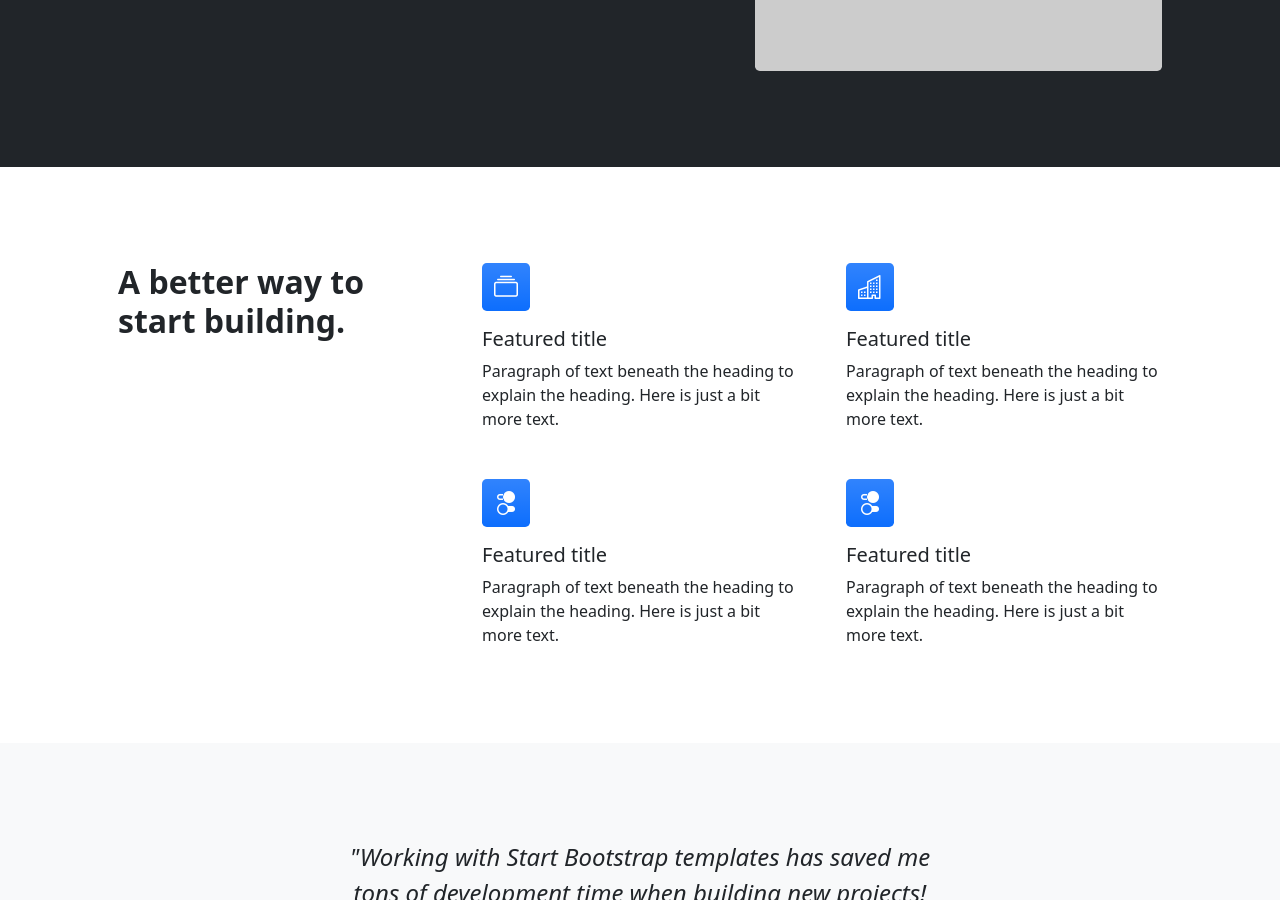
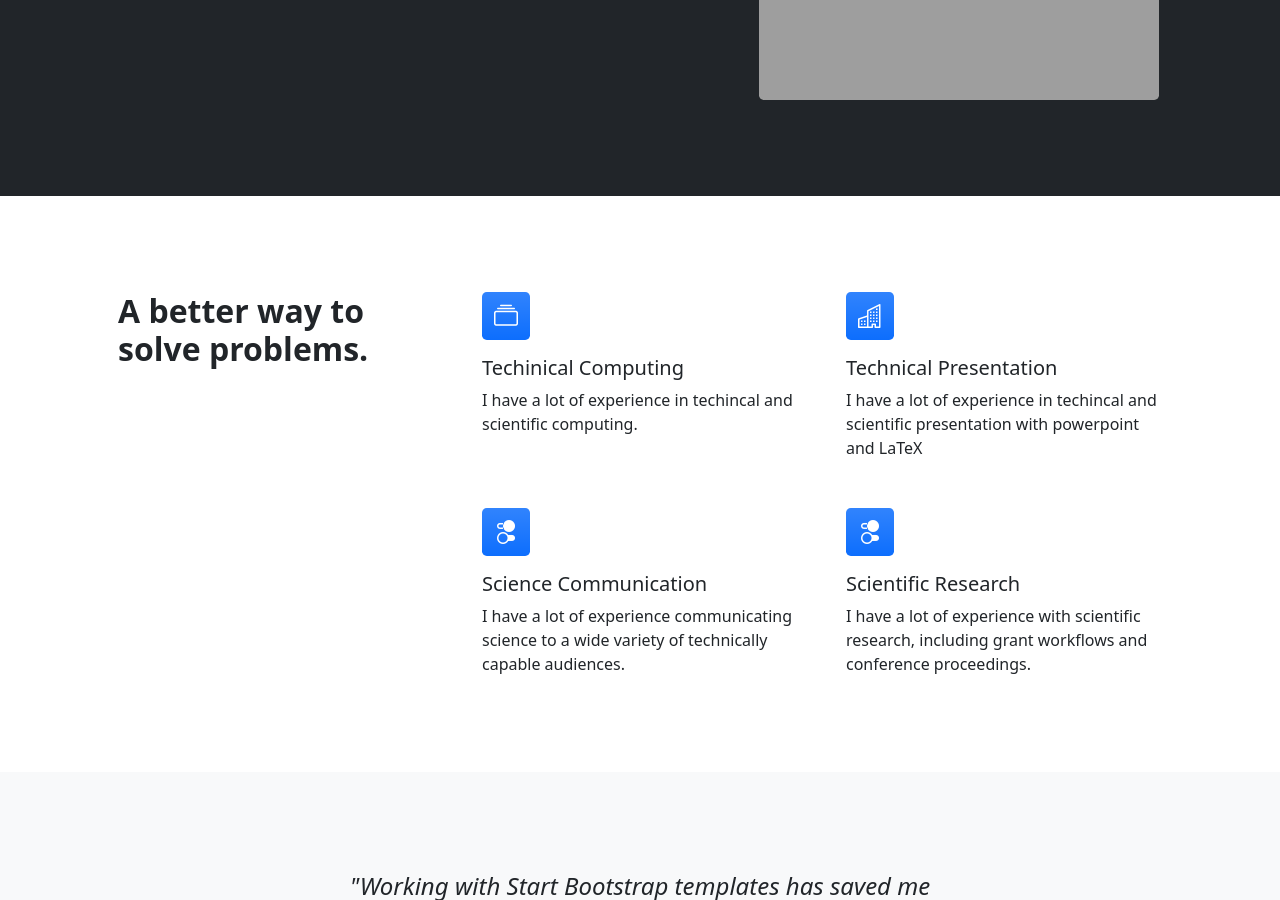
Before and after one commit to NonDairyNeutrino/nondairyneutrino.github.io, a Jekyll site: the page docs/index.html, which Jekyll copies as it is, in a window 1280 px wide and 900 px high, scrolled down 352 px. Built offline with Jekyll 4.4.1, drawn with Linux system fonts in a browser that asks for light colours.

Commit message:
update features section and add picture

```diff
--- a/docs/index.html
+++ b/docs/index.html
@@ -59,7 +59,7 @@
                                 </div> -->
                             </div>
                         </div>
-                        <div class="col-xl-5 col-xxl-6 d-none d-xl-block text-center"><img class="img-fluid rounded-3 my-5" src="https://dummyimage.com/600x400/343a40/6c757d" alt="..." /></div>
+                        <div class="col-xl-5 col-xxl-6 d-none d-xl-block text-center"><img class="img-fluid rounded-3 my-5" src="https://nondairyneutrino.github.io/profile.jpg" alt="..." /></div>
                     </div>
                 </div>
             </header>
@@ -67,28 +67,28 @@
             <section class="py-5" id="features">
                 <div class="container px-5 my-5">
                     <div class="row gx-5">
-                        <div class="col-lg-4 mb-5 mb-lg-0"><h2 class="fw-bolder mb-0">A better way to start building.</h2></div>
+                        <div class="col-lg-4 mb-5 mb-lg-0"><h2 class="fw-bolder mb-0">A better way to solve problems.</h2></div>
                         <div class="col-lg-8">
                             <div class="row gx-5 row-cols-1 row-cols-md-2">
                                 <div class="col mb-5 h-100">
                                     <div class="feature bg-primary bg-gradient text-white rounded-3 mb-3"><i class="bi bi-collection"></i></div>
-                                    <h2 class="h5">Featured title</h2>
-                                    <p class="mb-0">Paragraph of text beneath the heading to explain the heading. Here is just a bit more text.</p>
+                                    <h2 class="h5">Techinical Computing</h2>
+                                    <p class="mb-0">I have a lot of experience in techincal and scientific computing.</p>
                                 </div>
                                 <div class="col mb-5 h-100">
                                     <div class="feature bg-primary bg-gradient text-white rounded-3 mb-3"><i class="bi bi-building"></i></div>
-                                    <h2 class="h5">Featured title</h2>
-                                    <p class="mb-0">Paragraph of text beneath the heading to explain the heading. Here is just a bit more text.</p>
+                                    <h2 class="h5">Technical Presentation</h2>
+                                    <p class="mb-0">I have a lot of experience in techincal and scientific presentation with powerpoint and LaTeX</p>
                                 </div>
                                 <div class="col mb-5 mb-md-0 h-100">
                                     <div class="feature bg-primary bg-gradient text-white rounded-3 mb-3"><i class="bi bi-toggles2"></i></div>
-                                    <h2 class="h5">Featured title</h2>
-                                    <p class="mb-0">Paragraph of text beneath the heading to explain the heading. Here is just a bit more text.</p>
+                                    <h2 class="h5">Science Communication</h2>
+                                    <p class="mb-0">I have a lot of experience communicating science to a wide variety of technically capable audiences.</p>
                                 </div>
                                 <div class="col h-100">
                                     <div class="feature bg-primary bg-gradient text-white rounded-3 mb-3"><i class="bi bi-toggles2"></i></div>
-                                    <h2 class="h5">Featured title</h2>
-                                    <p class="mb-0">Paragraph of text beneath the heading to explain the heading. Here is just a bit more text.</p>
+                                    <h2 class="h5">Scientific Research</h2>
+                                    <p class="mb-0">I have a lot of experience with scientific research, including grant workflows and conference proceedings.</p>
                                 </div>
                             </div>
                         </div>
```
Also changed, not shown: docs/profile.jpg (added).
